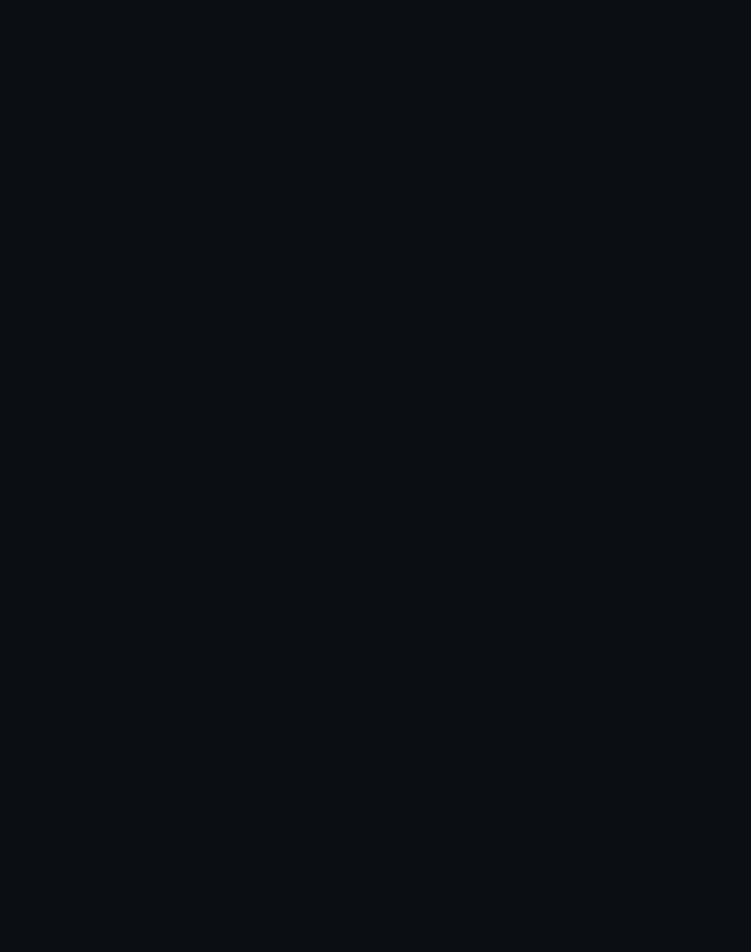
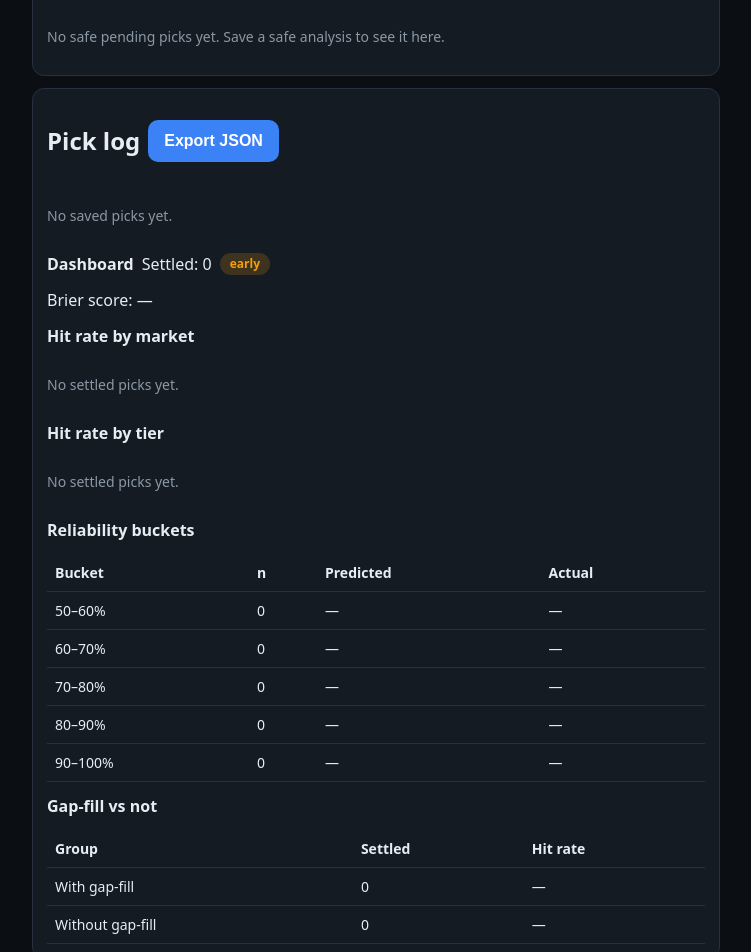
Before and after one commit to Kar-dilla/football-analyst, a Next.js app: page / in a window 1280 px wide. Shown: the part 360-1312 px from the top of the page, without its empty margins (264-1015 px from the left). Before the commit the page ends 800 px from the top, so only its background shows below. Built offline with nearby package versions, Linux system fonts and the light colour scheme.

Commit message:
Pick log, shortlist, stats dashboard

```diff
--- a/app/page.tsx
+++ b/app/page.tsx
@@ -1,9 +1,12 @@
 'use client';
 
-import { useState } from 'react';
+import { useEffect, useState } from 'react';
 import AnalyzeForm from '@/components/AnalyzeForm';
 import ResultCard from '@/components/ResultCard';
-import type { Analysis, GapFacts } from '@/lib/types';
+import Shortlist from '@/components/Shortlist';
+import PickLog from '@/components/PickLog';
+import { loadPicks, savePick } from '@/lib/store';
+import type { Analysis, GapFacts, Pick } from '@/lib/types';
 
 export default function Page() {
   const [analysis, setAnalysis] = useState<Analysis | null>(null);
@@ -11,6 +14,10 @@ export default function Page() {
   const [raw, setRaw] = useState('');
   const [competitionId, setCompetitionId] = useState('');
   const [usedGapFill, setUsedGapFill] = useState(false);
+  const [picks, setPicks] = useState<Pick[]>([]);
+
+  useEffect(() => { setPicks(loadPicks()); }, []);
+  const refresh = () => setPicks(loadPicks());
 
   async function rerun(gap: GapFacts): Promise<void> {
     const body: Record<string, unknown> = { raw, threshold, gap };
@@ -42,6 +49,13 @@ export default function Page() {
       {analysis && (
         <ResultCard analysis={analysis} threshold={threshold} onRerun={rerun} />
       )}
+      {analysis && (
+        <button className="btn" onClick={() => { savePick({ id: crypto.randomUUID(), analysis, threshold, usedGapFill }); refresh(); }}>
+          Save pick
+        </button>
+      )}
+      <Shortlist picks={picks} />
+      <PickLog picks={picks} onChange={refresh} />
     </main>
   );
 }
--- /dev/null
+++ b/components/PickLog.tsx
@@ -0,0 +1,93 @@
+'use client';
+
+import type { Pick } from '@/lib/types';
+import { exportPicksJSON, removePick, updatePick } from '@/lib/store';
+import { computeStats } from '@/lib/stats';
+
+type Rate = { n: number; rate: number };
+const pct = (x: number) => `${Math.round(x * 100)}%`;
+
+function download() {
+  const url = URL.createObjectURL(new Blob([exportPicksJSON()], { type: 'application/json' }));
+  const a = document.createElement('a');
+  a.href = url;
+  a.download = 'picks.json';
+  a.click();
+  URL.revokeObjectURL(url);
+}
+
+function RateTable(props: { title: string; rows: Record<string, Rate> }) {
+  const keys = Object.keys(props.rows);
+  return (
+    <div className="stack">
+      <strong>{props.title}</strong>
+      {keys.length === 0 ? <p className="muted">No settled picks yet.</p> : (
+        <table className="table">
+          <thead><tr><th>Group</th><th>Settled</th><th>Hit rate</th></tr></thead>
+          <tbody>
+            {keys.map((k) => (
+              <tr key={k}><td>{k}</td><td>{props.rows[k].n}</td><td>{props.rows[k].n ? pct(props.rows[k].rate) : '—'}</td></tr>
+            ))}
+          </tbody>
+        </table>
+      )}
+    </div>
+  );
+}
+
+export default function PickLog(props: { picks: Pick[]; onChange: () => void }) {
+  const { picks, onChange } = props;
+  const s = computeStats(picks);
+  const sorted = [...picks].sort((a, b) => b.analysis.createdAt.localeCompare(a.analysis.createdAt));
+  const act = (fn: () => void) => { fn(); onChange(); };
+  const setOdds = (p: Pick, text: string) => {
+    const v = parseFloat(text);
+    const odds = Number.isFinite(v) && v > 0 ? v : undefined;
+    if (odds !== p.odds) act(() => updatePick(p.id, { odds }));
+  };
+  return (
+    <section className="card stack">
+      <div className="row">
+        <h2>Pick log</h2>
+        <button className="btn" onClick={download}>Export JSON</button>
+      </div>
+      {sorted.length === 0 && <p className="muted">No saved picks yet.</p>}
+      {sorted.map((p) => (
+        <div className="stack" key={p.id}>
+          <div className="row">
+            <strong>{p.analysis.query.raw}</strong>
+            <span className="chip">{pct(p.analysis.probability)}</span>
+            {p.result && <span className={`badge ${p.result === 'won' ? 'ok' : 'warn'}`}>{p.result}</span>}
+          </div>
+          <div className="row">
+            <input className="input" type="number" step="0.01" min="1" placeholder="Odds" defaultValue={p.odds ?? ''} onBlur={(e) => setOdds(p, e.target.value)} />
+            {(['won', 'lost', 'void'] as const).map((r) => (
+              <button key={r} className="btn" onClick={() => act(() => updatePick(p.id, { result: r }))}>{r.charAt(0).toUpperCase() + r.slice(1)}</button>
+            ))}
+            <button className="btn" onClick={() => act(() => removePick(p.id))}>Delete</button>
+          </div>
+        </div>
+      ))}
+      <div className="stack">
+        <div className="row">
+          <strong>Dashboard</strong>
+          <span>Settled: {s.settled}</span>
+          {s.early && <span className="badge warn">early</span>}
+        </div>
+        <span>Brier score: {s.brier === null ? '—' : s.brier.toFixed(3)}</span>
+        <RateTable title="Hit rate by market" rows={s.hitRateByMarket} />
+        <RateTable title="Hit rate by tier" rows={s.hitRateByTier} />
+        <strong>Reliability buckets</strong>
+        <table className="table">
+          <thead><tr><th>Bucket</th><th>n</th><th>Predicted</th><th>Actual</th></tr></thead>
+          <tbody>
+            {s.buckets.map((b) => (
+              <tr key={b.label}><td>{b.label}</td><td>{b.n}</td><td>{b.n ? pct(b.predicted) : '—'}</td><td>{b.n ? pct(b.actual) : '—'}</td></tr>
+            ))}
+          </tbody>
+        </table>
+        <RateTable title="Gap-fill vs not" rows={{ 'With gap-fill': s.gapFill.with, 'Without gap-fill': s.gapFill.without }} />
+      </div>
+    </section>
+  );
+}
--- /dev/null
+++ b/components/Shortlist.tsx
@@ -0,0 +1,34 @@
+'use client';
+
+import type { Pick } from '@/lib/types';
+
+const RANK = { high: 3, medium: 2, low: 1 };
+
+export default function Shortlist(props: { picks: Pick[] }) {
+  const list = props.picks
+    .filter((p) => !p.result && p.analysis.safe)
+    .sort(
+      (a, b) =>
+        Math.round(b.analysis.probability * 100) - Math.round(a.analysis.probability * 100) ||
+        RANK[b.analysis.confidence] - RANK[a.analysis.confidence],
+    )
+    .slice(0, 15);
+  return (
+    <section className="card stack">
+      <h2>Shortlist</h2>
+      {list.length === 0 ? (
+        <p className="muted">No safe pending picks yet. Save a safe analysis to see it here.</p>
+      ) : (
+        list.map((p) => (
+          <div className="row" key={p.id}>
+            <span>{p.analysis.query.raw}</span>
+            <span className="chip">{Math.round(p.analysis.probability * 100)}%</span>
+            <span className={`badge ${p.analysis.confidence === 'high' ? 'ok' : 'warn'}`}>
+              {p.analysis.confidence}
+            </span>
+          </div>
+        ))
+      )}
+    </section>
+  );
+}
--- /dev/null
+++ b/lib/stats.ts
@@ -0,0 +1,46 @@
+import type { Pick } from '@/lib/types';
+
+type Rate = { n: number; rate: number };
+const LABELS = ['50–60%', '60–70%', '70–80%', '80–90%', '90–100%'];
+
+const mean = (xs: number[]) => (xs.length ? xs.reduce((a, b) => a + b, 0) / xs.length : 0);
+const rateOf = (list: Pick[]): Rate => ({
+  n: list.length,
+  rate: list.length ? list.filter((p) => p.result === 'won').length / list.length : 0,
+});
+
+export function computeStats(picks: Pick[]): { settled: number; early: boolean; hitRateByMarket: Record<string, { n: number; rate: number }>; hitRateByTier: Record<string, { n: number; rate: number }>; brier: number | null; buckets: { label: string; n: number; predicted: number; actual: number }[]; gapFill: { with: { n: number; rate: number }; without: { n: number; rate: number } } } {
+  const settled = picks.filter((p) => p.result === 'won' || p.result === 'lost');
+  const prob = (p: Pick) => p.analysis.probability;
+  const group = (key: (p: Pick) => string): Record<string, Rate> => {
+    const groups: Record<string, Pick[]> = {};
+    for (const p of settled) {
+      const k = key(p);
+      (groups[k] = groups[k] || []).push(p);
+    }
+    const out: Record<string, Rate> = {};
+    for (const k of Object.keys(groups)) out[k] = rateOf(groups[k]);
+    return out;
+  };
+  const brier = settled.length
+    ? mean(settled.map((p) => (prob(p) - (p.result === 'won' ? 1 : 0)) ** 2))
+    : null;
+  const buckets = LABELS.map((label, i) => {
+    const inB = settled.filter(
+      (p) => Math.min(4, Math.max(0, Math.floor(Math.round(prob(p) * 100) / 10) - 5)) === i,
+    );
+    return { label, n: inB.length, predicted: mean(inB.map(prob)), actual: rateOf(inB).rate };
+  });
+  return {
+    settled: settled.length,
+    early: settled.length < 100,
+    hitRateByMarket: group((p) => p.analysis.base.market),
+    hitRateByTier: group((p) => p.analysis.tier),
+    brier,
+    buckets,
+    gapFill: {
+      with: rateOf(settled.filter((p) => p.usedGapFill)),
+      without: rateOf(settled.filter((p) => !p.usedGapFill)),
+    },
+  };
+}
--- /dev/null
+++ b/lib/store.ts
@@ -0,0 +1,33 @@
+import type { Pick } from '@/lib/types';
+
+const KEY = 'fa_picks_v1';
+
+export function loadPicks(): Pick[] {
+  if (typeof window === 'undefined') return [];
+  try {
+    const parsed: unknown = JSON.parse(window.localStorage.getItem(KEY) || '[]');
+    return Array.isArray(parsed) ? (parsed as Pick[]).filter((p) => p && p.analysis) : [];
+  } catch { return []; }
+}
+
+function write(picks: Pick[]): void {
+  if (typeof window === 'undefined') return;
+  try { window.localStorage.setItem(KEY, JSON.stringify(picks)); } catch { /* storage blocked or full */ }
+}
+
+export function savePick(pick: Pick): void {
+  const all = loadPicks();
+  const i = all.findIndex((p) => p.id === pick.id);
+  if (i >= 0) all[i] = pick; else all.push(pick);
+  write(all);
+}
+
+export function updatePick(id: string, patch: Partial<Pick>): void {
+  write(loadPicks().map((p) => (p.id === id ? { ...p, ...patch } : p)));
+}
+
+export function removePick(id: string): void {
+  write(loadPicks().filter((p) => p.id !== id));
+}
+
+export function exportPicksJSON(): string { return JSON.stringify(loadPicks(), null, 2); }
```
